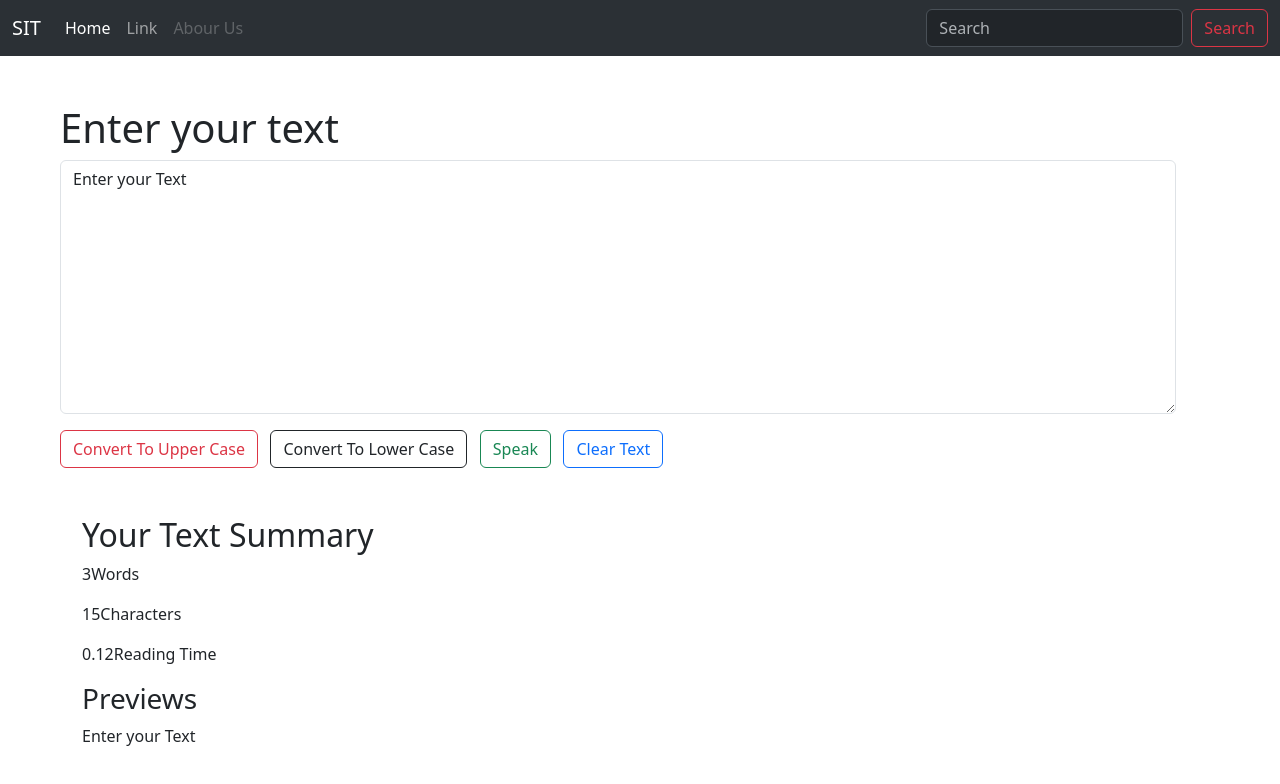
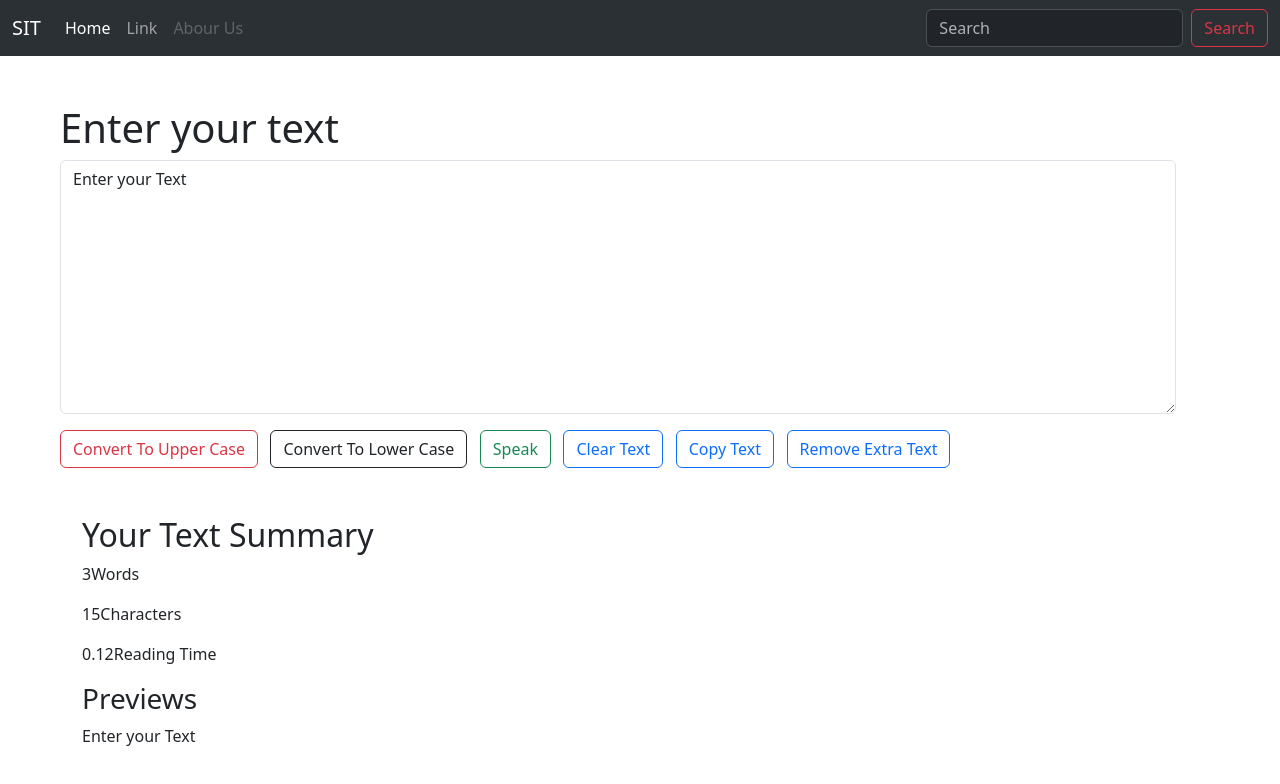
Before and after one commit to aryan511-sys/React-App-Demo, a React (Create React App) app: page / in a window 1280 px wide. Shown: the top 784 px of the page. Built offline with nearby package versions, Linux system fonts and the light colour scheme.

Commit message:
add some copy and extra space remover button

```diff
--- a/src/Cromponents/TextForm.js
+++ b/src/Cromponents/TextForm.js
@@ -34,7 +34,16 @@ export default function TextForm(props) {
     }
 
 
+    const handleCopy = () => {
+        var newText = document.getElementById('exampleFormControlTextarea1');
+        newText.select();
+        navigator.clipboard.writeText(newText.value);
+    }
 
+    const handleExtra = () => {
+        let newText = text.split(/[ ] + /);
+        setText(newText.join(" "));
+    }
 
     return (
         <div>
@@ -44,8 +53,9 @@ export default function TextForm(props) {
                 <button className='btn btn-outline-danger mt-3' onClick={handleUpChange}>Convert To Upper Case</button>&nbsp;&nbsp;&nbsp;
                 <button className='btn btn-outline-dark mt-3' onClick={handleWithChange}>Convert To Lower Case</button>&nbsp;&nbsp;&nbsp;
                 <button className='btn btn-outline-success mt-3' onClick={handleSpeak}>Speak</button>&nbsp;&nbsp;&nbsp;
-                <button className='btn btn-outline-primary mt-3' onClick={clearText} id='clear'>Clear Text</button>
-
+                <button className='btn btn-outline-primary mt-3' onClick={clearText} id='clear'>Clear Text</button>&nbsp;&nbsp;&nbsp;
+                <button className='btn btn-outline-primary mt-3' onClick={handleCopy} id='clear'>Copy Text</button>&nbsp;&nbsp;&nbsp;
+                <button className='btn btn-outline-primary mt-3' onClick={handleExtra} id='clear'>Remove Extra Text</button>&nbsp;&nbsp;&nbsp;
             </div>
 
             <div className="container">
```
